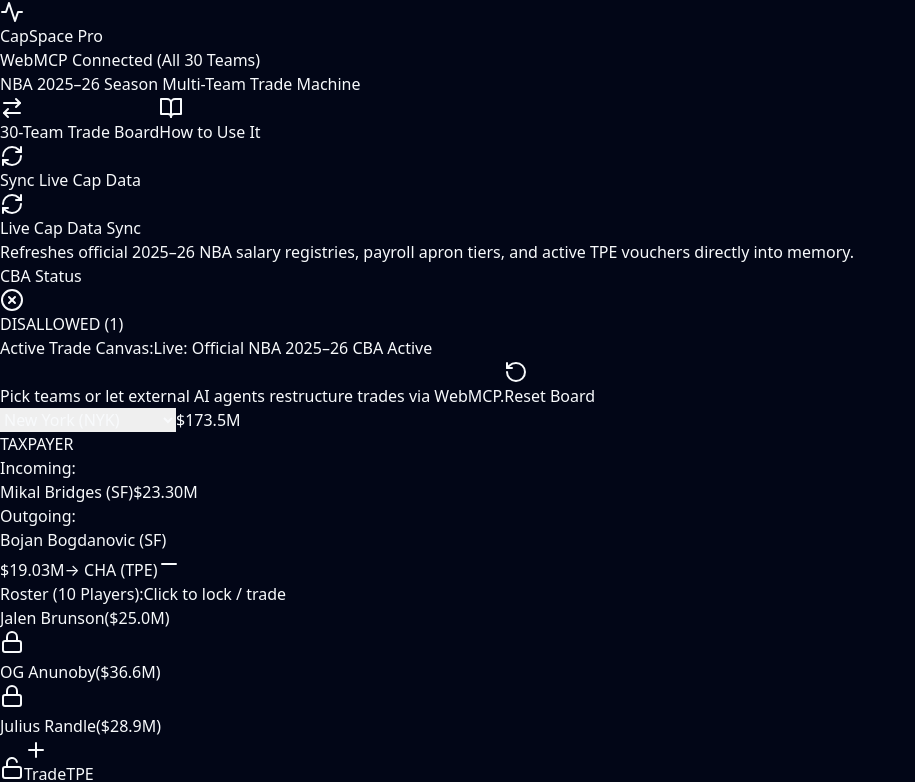
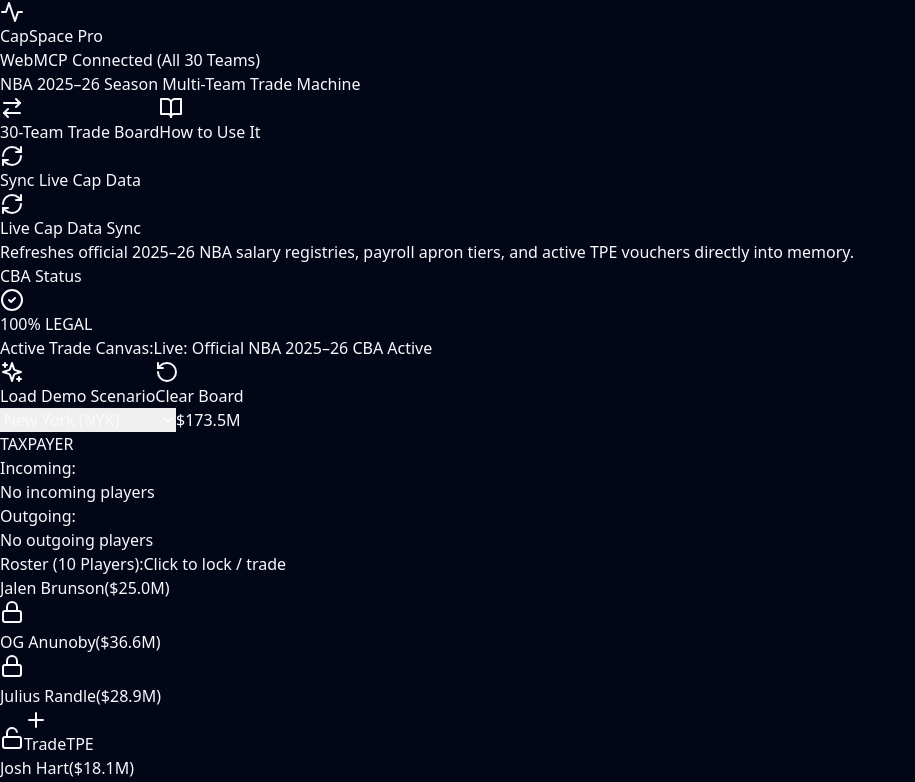
Before and after one commit to sachinm207/capspace-pro, a React (Vite) app: page / in a window 1280 px wide. Shown: the top 782 px of the page, without its empty margins (0-915 px from the left). Built offline with nearby package versions, Linux system fonts and the light colour scheme.

Commit message:
feat(ui): start with clean empty trade board, add Load Demo Scenario button, and clarify core trade anchor behavior

```diff
--- a/src/App.tsx
+++ b/src/App.tsx
@@ -11,7 +11,8 @@
   RefreshCw,
   Plus,
   Minus,
-  ShieldCheck
+  ShieldCheck,
+  Sparkles
 } from 'lucide-react';
 import cbaData from './data/nba_cba_2025.json';
 import { Team, TeamTradeLeg, TradeValidationResult, Player } from './engine/types';
@@ -29,26 +30,20 @@
   const [isSyncing, setIsSyncing] = useState(false);
   const [lastSyncTime, setLastSyncTime] = useState('Live: Official NBA 2025–26 CBA Active');
 
-  // Initial baseline trade legs
+  // Initial clean baseline trade legs (empty canvas)
   const getInitialLegs = (t1: string, t2: string): TeamTradeLeg[] => {
-    const team1 = teams.find(t => t.id === t1) || teams[1];
-    const team2 = teams.find(t => t.id === t2) || teams[2];
-
-    const t2Target = team2.roster[0];
-    const t1Offer = team1.roster[4] || team1.roster[2];
-
     return [
       {
-        teamId: team1.id,
-        incomingPlayers: t2Target ? [t2Target] : [],
-        outgoingPlayers: t1Offer ? [t1Offer] : [],
+        teamId: t1,
+        incomingPlayers: [],
+        outgoingPlayers: [],
         incomingPicks: [],
         outgoingPicks: []
       },
       {
-        teamId: team2.id,
-        incomingPlayers: t1Offer ? [t1Offer] : [],
-        outgoingPlayers: t2Target ? [t2Target] : [],
+        teamId: t2,
+        incomingPlayers: [],
+        outgoingPlayers: [],
         incomingPicks: [],
         outgoingPicks: []
       }
@@ -107,6 +102,42 @@
 
   const handleResetClick = () => {
     setTradeLegs(getInitialLegs(team1Id, team2Id));
+  };
+
+  const handleLoadDemo = () => {
+    setTeam1Id('NYK');
+    setTeam2Id('BKN');
+    setTeam3Id('CHA');
+    const nyk = teams.find(t => t.id === 'NYK') || teams[1];
+    const bkn = teams.find(t => t.id === 'BKN') || teams[2];
+    const bridges = bkn.roster.find(p => p.id === 'p_bridges_mikal') || bkn.roster[0];
+    const bogdanovic = nyk.roster.find(p => p.id === 'p_bogdanovic') || nyk.roster[4];
+    const sims = nyk.roster.find(p => p.id === 'p_sims') || nyk.roster[5];
+
+    setTradeLegs([
+      {
+        teamId: 'NYK',
+        incomingPlayers: bridges ? [bridges] : [],
+        outgoingPlayers: [bogdanovic, sims].filter(Boolean) as Player[],
+        incomingPicks: [],
+        outgoingPicks: ['2026 2nd Round Pick (NYK)']
+      },
+      {
+        teamId: 'BKN',
+        incomingPlayers: bogdanovic ? [bogdanovic] : [],
+        outgoingPlayers: bridges ? [bridges] : [],
+        incomingPicks: ['2026 2nd Round Pick (NYK)'],
+        outgoingPicks: []
+      },
+      {
+        teamId: 'CHA',
+        incomingPlayers: sims ? [sims] : [],
+        outgoingPlayers: [],
+        incomingPicks: ['2026 2nd Round Pick (NYK)'],
+        outgoingPicks: [],
+        tpeUsed: { id: 'tpe_hayward', amountAbsorbed: sims?.salary || 2092344 }
+      }
+    ]);
   };
 
   const handleLiveSync = () => {
@@ -316,15 +347,20 @@
               <span className="font-bold text-amber-400">Active Trade Canvas:</span>
               <span className="text-slate-300 font-medium">{lastSyncTime}</span>
             </div>
-            <div className="flex items-center space-x-3">
-              <span className="text-[11px] text-slate-300 italic">
-                Pick teams or let external AI agents restructure trades via WebMCP.
-              </span>
+            <div className="flex items-center space-x-2">
+              <button
+                onClick={handleLoadDemo}
+                className="text-xs bg-cyan-950/80 hover:bg-cyan-900 text-cyan-300 px-3 py-1.5 rounded-lg border border-cyan-500/40 flex items-center transition font-semibold shadow-sm"
+                title="Loads a pre-configured 3-team blockbuster trade scenario (NYK / BKN / CHA)"
+              >
+                <Sparkles className="w-3.5 h-3.5 mr-1.5 text-cyan-400" /> Load Demo Scenario
+              </button>
               <button
                 onClick={handleResetClick}
-                className="text-xs bg-slate-800 hover:bg-slate-700 text-slate-200 px-3 py-1 rounded-lg border border-slate-700 flex items-center transition"
+                className="text-xs bg-slate-800 hover:bg-slate-700 text-slate-200 px-3 py-1.5 rounded-lg border border-slate-700 flex items-center transition"
+                title="Clears all incoming and outgoing players on the trade board"
               >
-                <RotateCcw className="w-3.5 h-3.5 mr-1.5" /> Reset Board
+                <RotateCcw className="w-3.5 h-3.5 mr-1.5" /> Clear Board
               </button>
             </div>
           </div>
```
